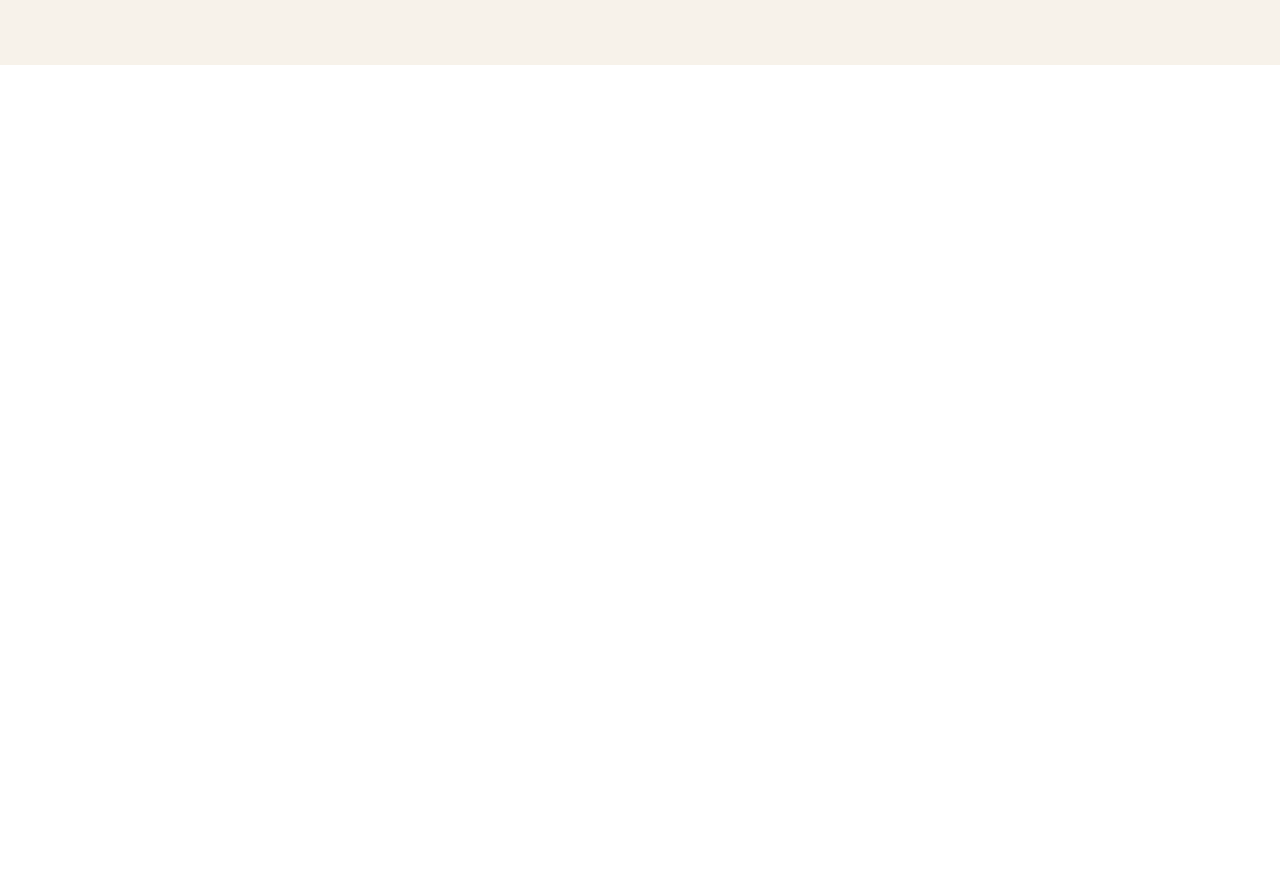
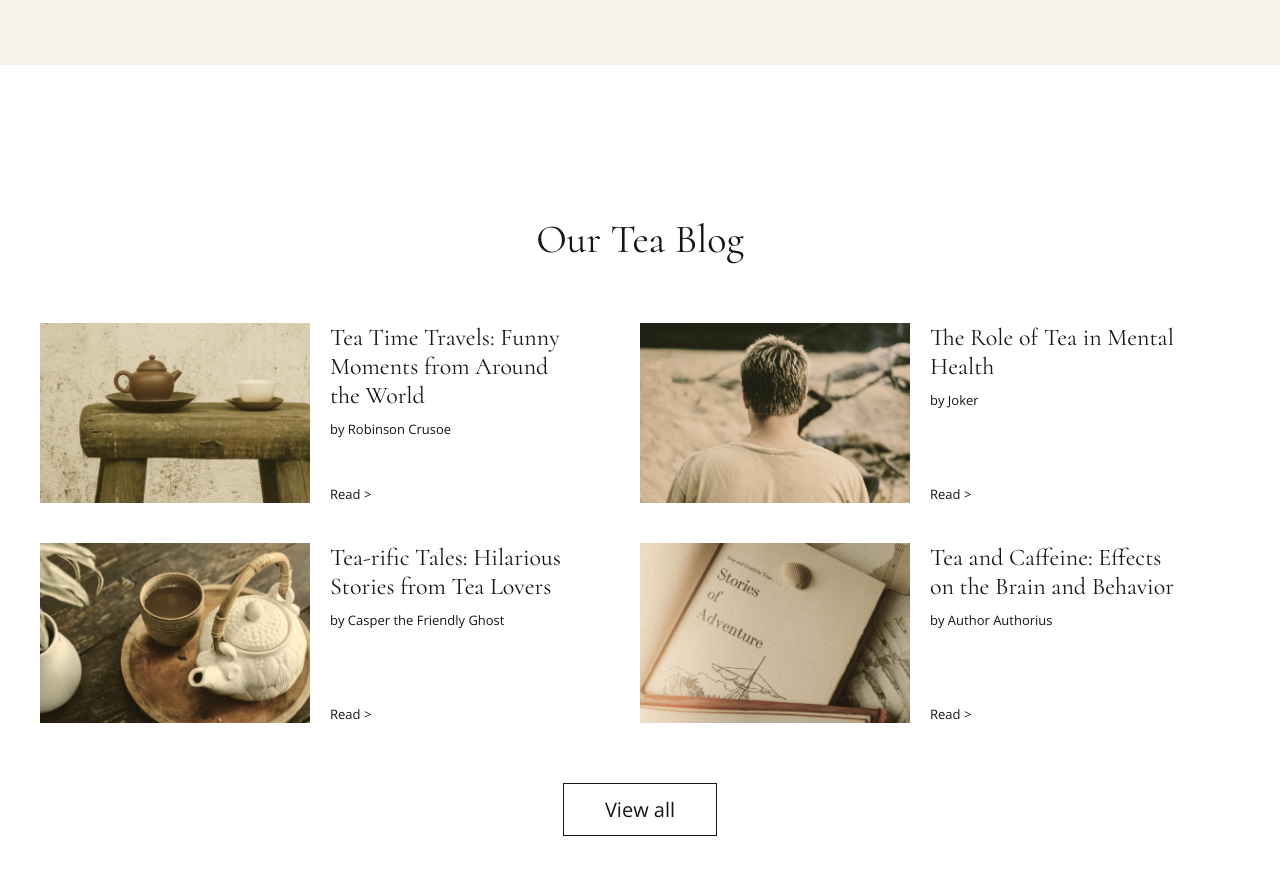
Before and after one commit to RFozzy688/tea_site, a plain HTML site: page index.html in a window 1280 px wide. Shown: the part 1939-2814 px from the top of the page. Before the commit the page ends 2154 px from the top, so only its background shows below. Drawn offline with nearby package versions, Linux system fonts and the light colour scheme.

Commit message:
implemented section our-blog without adaptive

```diff
--- a/css/style.css
+++ b/css/style.css
@@ -1,24 +1,28 @@
-html{
+html {
   box-sizing: border-box;
 }
+
 *::after,
-*::before{
+*::before {
   box-sizing: inherit;
 }
-a{
+
+a {
   text-decoration: none;
   color: inherit;
 }
-ul{
+
+ul {
   list-style: none;
 }
-button{
+
+button {
   padding: 0;
   border: 0;
   background-color: transparent;
 }
 
-body{
+body {
   color: rgb(21, 22, 24);
   font-family: 'Open Sans', sans-serif;
   font-size: 18px;
@@ -27,14 +31,14 @@ body{
   /* font-family: "Cormorant", serif; */
 }
 
-.container{
+.container {
   max-width: 1200px;
   margin: 0 auto;
   padding-left: 20px;
   padding-right: 20px;
 }
 
-.title{
+.title {
   text-align: center;
   font-family: 'Cormorant';
   font-size: 40px;
@@ -42,7 +46,23 @@ body{
   line-height: 48px;
 }
 
-.header__inner{
+.btn {
+  font-family: 'Open Sans';
+  font-size: 20px;
+  font-weight: 300;
+  line-height: 27px;
+  background-color: #fff;
+  border: 1px solid #151618;
+  padding: 12px 41px;
+}
+
+.center{
+  display: flex;
+  flex-direction: column;
+  align-items: center;
+}
+
+.header__inner {
   display: flex;
   justify-content: space-between;
   align-items: center;
@@ -50,11 +70,11 @@ body{
   max-height: 140px;
 }
 
-.logo{
+.logo {
   margin-bottom: 35px;
 }
 
-.menu__btn{
+.menu__btn {
   display: none;
   flex-direction: column;
   justify-content: space-between;
@@ -64,13 +84,13 @@ body{
   position: relative;
 }
 
-.menu__btn span{
+.menu__btn span {
   background-color: #000;
   height: 2px;
   width: 100%;
 }
 
-.menu__list{
+.menu__list {
   display: flex;
   align-items: center;
   gap: 0 70px;
@@ -79,25 +99,25 @@ body{
   margin-left: 85px;
 }
 
-.user-actions{
+.user-actions {
   display: flex;
   align-items: center;
   gap: 0 20px;
 }
 
-.user-actions__item-search{
+.user-actions__item-search {
   margin-left: 80px;
 }
 
-.mobile-nav{
+.mobile-nav {
   display: none;
 }
 
-.menu__close{
+.menu__close {
   display: none;
 }
 
-.menu--close{
+.menu--close {
   display: none;
   position: fixed;
   top: 0;
@@ -107,18 +127,19 @@ body{
   background-color: rgba(0, 0, 0, 0.5);
   z-index: 1;
 }
-.menu--close.menu--open{
+
+.menu--close.menu--open {
   display: block;
 }
 
-.top{
+.top {
   background-image: url(../images/top-bg.jpeg);
   background-repeat: no-repeat;
   background-position: bottom left;
   background-size: cover;
 }
 
-.top__inner{
+.top__inner {
   display: flex;
   flex-direction: column;
   justify-content: flex-end;
@@ -128,7 +149,7 @@ body{
   font-weight: 400;
 }
 
-.top__title{
+.top__title {
   max-width: 790px;
   font-size: 60px;
   font-weight: 400;
@@ -136,14 +157,14 @@ body{
   margin-bottom: 20px;
 }
 
-.top__text{
+.top__text {
   font-size: 24px;
   line-height: normal;
   margin-bottom: 48px;
   max-width: 560px;
 }
 
-.blockquote__text{
+.blockquote__text {
   max-width: 700px;
   text-align: center;
   font-family: 'Cormorant', serif;
@@ -158,24 +179,24 @@ body{
 /*------------------------------------*/
 /* Explore our Collections */
 
-.assortment__title{
+.assortment__title {
   margin-bottom: 60px;
 }
 
-.assortment__list{
+.assortment__list {
   display: flex;
   gap: 0 40px;
   margin-bottom: 150px;
 }
 
-.assortment__img{
+.assortment__img {
   width: 100%;
   max-width: 208px;
   max-height: 208px;
   margin-bottom: 10px;
 }
 
-.assotment__name{
+.assotment__name {
   text-align: center;
   font-family: 'Cormorant';
   font-size: 24px;
@@ -186,27 +207,27 @@ body{
 /*------------------------------------*/
 /* What our Clients say */
 
-.reviews{
+.reviews {
   background-color: #F7F2EA;
   padding: 60px 0;
   margin-bottom: 150px;
 }
 
-.reviews__title{
+.reviews__title {
   margin-bottom: 60px;
 }
 
-.reviews__list{
+.reviews__list {
   display: flex;
   gap: 0 26px;
 }
 
-.reviews__item{
+.reviews__item {
   max-width: 280px;
   font-family: 'Open Sans';
 }
 
-.reviews__text{
+.reviews__text {
   font-size: 16px;
   font-weight: 300;
   font-style: italic;
@@ -214,75 +235,141 @@ body{
   margin-bottom: 10px;
 }
 
-.reviews__name{
+.reviews__name {
   font-style: normal;
   font-size: 20px;
   font-weight: 600;
   line-height: 27px;
 }
 
+/*------------------------------------*/
+/* Our Tea Blog */
 
-@media (max-width: 1000px){
-  .user-actions__item-search{
+.our-blog {
+  margin-bottom: 120px;
+}
+
+.our-blog__title{
+  margin-bottom: 60px;
+}
+
+.our-blog__list{
+  display: flex;
+  gap: 40px 58px;
+  flex-wrap: wrap;
+  margin-bottom: 60px;
+}
+
+.our-blog__item{
+  display: flex;
+  max-width: 542px;
+}
+
+.our-blog__item-img{
+  max-width: 270px;
+  max-height: 180px;
+  margin-right: 20px;
+}
+
+.our-blog__item-content{
+  max-height: 180px;
+  display: flex;
+  flex-direction: column;
+}
+
+.our-blog__item-title{
+  font-family: 'Cormorant';
+  font-size: 24px;
+  font-weight: 400;
+  line-height: 29px;
+  margin-bottom: 10px;
+}
+
+.our-blog__item-author,
+.our-blog__item-link{
+  font-size: 13px;
+  font-weight: 300;
+  line-height: 18px;
+}
+
+.our-blog__item-author{
+  flex: 1 0 auto;
+}
+
+@media (max-width: 1000px) {
+  .user-actions__item-search {
     margin-left: 30px;
   }
-  .menu{
+
+  .menu {
     margin-right: auto;
   }
-  .menu__list{
+
+  .menu__list {
     margin-left: 60px;
   }
-  .logo{
+
+  .logo {
     margin-bottom: 0;
   }
-  .header__inner{
+
+  .header__inner {
     min-height: auto;
   }
-  .blockquote__text{
+
+  .blockquote__text {
     margin-top: 120px;
     margin-bottom: 135px;
   }
+
   /*------------------------------------*/
   /* Explore our Collections */
-  .assortment__list{
+  .assortment__list {
     gap: 0;
     margin-bottom: 120px;
   }
-  .assortment__title{
+
+  .assortment__title {
     margin-bottom: 30px;
   }
+
   /*------------------------------------*/
   /* What our Clients say */
-  .reviews{
+  .reviews {
     margin-bottom: 120px;
   }
-  .reviews__item:last-child{
+
+  .reviews__item:last-child {
     display: none;
   }
-  .reviews__list{
+
+  .reviews__list {
     justify-content: center;
   }
 }
 
-@media (max-width: 860px){
+@media (max-width: 860px) {
   .menu {
     margin: 0 auto;
   }
-  .menu__list{
+
+  .menu__list {
     gap: 0 45px;
     margin-left: 0;
   }
 }
 
-@media (max-width: 768px){
-  .menu__btn{
+@media (max-width: 768px) {
+  .menu__btn {
     display: flex;
   }
+
   .mobile-nav,
-  .menu__close{
+  .menu__close {
     display: block;
   }
-  .menu__list{
+
+  .menu__list {
     display: block;
     text-align: center;
     position: absolute;
@@ -298,27 +385,33 @@ body{
     padding-top: 60px;
     z-index: 3;
   }
-  .menu__list.menu__list--open{
+
+  .menu__list.menu__list--open {
     transform: translateY(0%);
   }
-  .menu__close-btn{
+
+  .menu__close-btn {
     position: absolute;
     top: 20px;
     right: 20px;
   }
-  .menu__item{
+
+  .menu__item {
     font-size: 24px;
     margin-bottom: 30px;
   }
-  .mobile-menu{
+
+  .mobile-menu {
     margin: 60px 30px;
     padding-top: 60px;
     border-top: 2px solid #F7F2EA;
   }
-  .mobile-menu__item{
+
+  .mobile-menu__item {
     margin-bottom: 35px;
   }
-  .mobile-actions{
+
+  .mobile-actions {
     height: 60px;
     display: flex;
     justify-content: space-between;
@@ -326,48 +419,57 @@ body{
     padding: 0 80px;
     background-color: #F7F2EA;
   }
-  .menu{
+
+  .menu {
     order: -1;
     margin: 0;
   }
-  .header__inner{
+
+  .header__inner {
     padding-left: 65px;
     padding-right: 65px;
   }
-  .blockquote__text{
+
+  .blockquote__text {
     max-width: 540px;
   }
+
   /*------------------------------------*/
   /* Explore our Collections */
-  .assortment__list{
+  .assortment__list {
     flex-wrap: wrap;
     justify-content: center;
   }
+
   /*------------------------------------*/
   /* What our Clients say */
-  .reviews__item:last-child{
+  .reviews__item:last-child {
     display: block;
   }
-  .reviews__list{
+
+  .reviews__list {
     flex-wrap: wrap;
     gap: 30px 76px;
   }
 }
 
-@media (max-width: 480px){
+@media (max-width: 480px) {
   .container {
     padding-left: 9px;
     padding-right: 9px;
-}
-  .header__inner{
+  }
+
+  .header__inner {
     height: 56px;
     padding: 10px 0;
   }
-  .top__title{
+
+  .top__title {
     font-size: 40px;
     line-height: 48px;
   }
-  .blockquote__text{
+
+  .blockquote__text {
     max-width: 376px;
     font-size: 16px;
     font-weight: 300;
@@ -375,92 +477,115 @@ body{
     margin-bottom: 60px;
     margin-top: 60px;
   }
-  .logo img{
+
+  .logo img {
     width: 56px;
     height: 39px;
   }
-  .menu__list{
+
+  .menu__list {
     width: 360px;
   }
+
   /*------------------------------------*/
   /* Explore our Collections */
-  .assortment__list{
+  .assortment__list {
     margin-bottom: 60px;
   }
-  .assortment__img{
+
+  .assortment__img {
     max-width: 170px;
     max-height: 170px;
   }
+
   /*------------------------------------*/
   /* What our Clients say */
-  .reviews{
+  .reviews {
     padding: 50px 0;
     margin-bottom: 60px;
   }
-  .reviews__title{
+
+  .reviews__title {
     margin-bottom: 50px;
   }
-  .reviews__list{
+
+  .reviews__list {
     flex-wrap: wrap;
     gap: 30px 20px;
   }
-  .reviews__item{
+
+  .reviews__item {
     max-width: 220px;
   }
 }
 
-@media (max-width: 360px){
-  .user-actions__item-search{
+@media (max-width: 360px) {
+  .user-actions__item-search {
     margin-left: 0;
   }
-  .top__title{
+
+  .top__title {
     font-size: 24px;
     line-height: 29px;
   }
-  .top__text{
+
+  .top__text {
     font-size: 13px;
     font-weight: 300;
     line-height: 18px;
   }
-  .blockquote__text{
+
+  .blockquote__text {
     max-width: 340px;
   }
-  .top__inner{
+
+  .top__inner {
     min-height: 360px;
   }
+
   .menu__list {
     width: 255px;
   }
-  .mobile-actions{
+
+  .mobile-actions {
     padding: 0 40px;
   }
+
   /*------------------------------------*/
   /* Explore our Collections */
-  .title{
+  .title {
     font-size: 24px;
     line-height: 29px;
   }
-  .assortment__title{
+
+  .assortment__title {
     margin-bottom: 0;
   }
+
   /*------------------------------------*/
   /* What our Clients say */
-  .reviews{
+  .reviews {
     margin-bottom: 50px;
   }
-  .reviews__title{
+  .reviews__title {
     margin-bottom: 30px;
   }
-  .title{
+  .title {
     font-size: 24px;
     line-height: 29px;
   }
   .reviews__item:last-child,
-  .reviews__item:first-child
-  {
+  .reviews__item:first-child {
     display: none;
   }
-  .reviews__item{
+  .reviews__item {
     max-width: 340px;
   }
+
+  /*------------------------------------*/
+  /* Our Tea Blog */
+
+  .our-blog__title{
+    margin-bottom: 30px;
+  }
 }
--- a/index.html
+++ b/index.html
@@ -190,6 +190,72 @@
         </ul>
       </div>
     </section>
+    <section class="our-blog">
+      <div class="container center">
+        <p class="our-blog__title title">
+          Our Tea Blog
+        </p>
+        <ul class="our-blog__list">
+          <li class="our-blog__item">
+            <img src="images/img_1.png" alt="img" class="our-blog__item-img">
+            <div class="our-blog__item-content">
+              <h3 class="our-blog__item-title">
+                Tea Time Travels: Funny Moments from Around the World
+              </h3>
+              <a href="#" class="our-blog__item-author">
+                by Robinson Crusoe
+              </a>
+              <a href="#" class="our-blog__item-link">
+                Read >
+              </a>
+            </div>
+          </li>
+          <li class="our-blog__item">
+            <img src="images/img_2.png" alt="img" class="our-blog__item-img">
+            <div class="our-blog__item-content">
+              <h3 class="our-blog__item-title">
+                The Role of Tea in Mental Health
+              </h3>
+              <a href="#" class="our-blog__item-author">
+                by Joker
+              </a>
+              <a href="#" class="our-blog__item-link">
+                Read >
+              </a>
+            </div>
+          </li>
+          <li class="our-blog__item">
+            <img src="images/img_3.png" alt="img" class="our-blog__item-img">
+            <div class="our-blog__item-content">
+              <h3 class="our-blog__item-title">
+                Tea-rific Tales: Hilarious Stories from Tea Lovers
+              </h3>
+              <a href="#" class="our-blog__item-author">
+                by Casper the Friendly Ghost
+              </a>
+              <a href="#" class="our-blog__item-link">
+                Read >
+              </a>
+            </div>
+          </li>
+          <li class="our-blog__item">
+            <img src="images/img_4.png" alt="img" class="our-blog__item-img">
+            <div class="our-blog__item-content">
+              <h3 class="our-blog__item-title">
+                Tea and Caffeine: Effects on the Brain and Behavior
+              </h3>
+              <a href="#" class="our-blog__item-author">
+                by Author Authorius
+              </a>
+              <a href="#" class="our-blog__item-link">
+                Read >
+              </a>
+            </div>
+          </li>
+        </ul>
+        <a href="#" class="btn">View all</a>
+      </div>
+    </section>
   </main>
   <script src="js/main.js"></script>
 </body>
```
Also changed, not shown: images/img_1.png (added), images/img_2.png (added), images/img_3.png (added), images/img_4.png (added).
